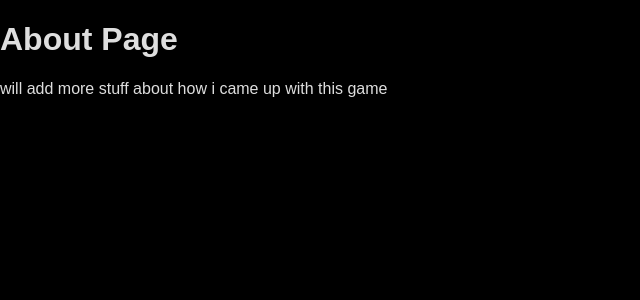
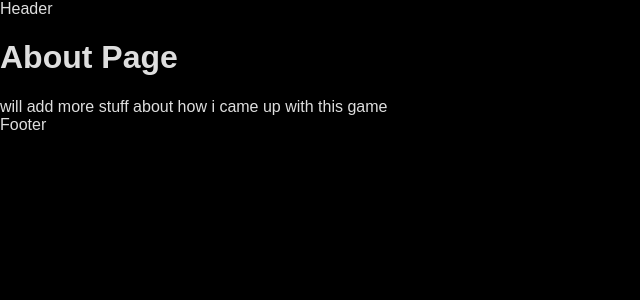
Before and after one commit to mtp000/bound-by-borders, a React (Vite) app in the folder phaser-react/: page /about in a window 1280 px wide. Shown: the top 300 px of the page, without its empty margins (0-640 px from the left). Built offline with nearby package versions, Linux system fonts and the light colour scheme.

Commit message:
import and render Header and Footer for all pages

```diff
--- a/phaser-react/src/routes/About.jsx
+++ b/phaser-react/src/routes/About.jsx
@@ -1,11 +1,17 @@
 //import React from 'react'
+import Header from "./Header";
+import Footer from "./Footer"
 
 export default function About() {
   return (
-    <div>
+    <>
+      <Header />
+
       <h1>About Page</h1>
       <div> will add more stuff about how i came up with this game</div>
 
-    </div>
+      <Footer />
+
+    </>
   )
 }
--- a/phaser-react/src/routes/Survey.jsx
+++ b/phaser-react/src/routes/Survey.jsx
@@ -1,8 +1,12 @@
 import React from "react";
+import Header from "./Header";
+import Footer from "./Footer"
 
 export default function Form() {
     return (
         <>
+        <Header />
+
             <form>
                 <fieldset>
                     <legend>Feedback Survey</legend>
@@ -94,6 +98,8 @@ export default function Form() {
                     </ol>
                 </fieldset>
             </form>
+
+        <Footer />
         </>
     );
 }
```
